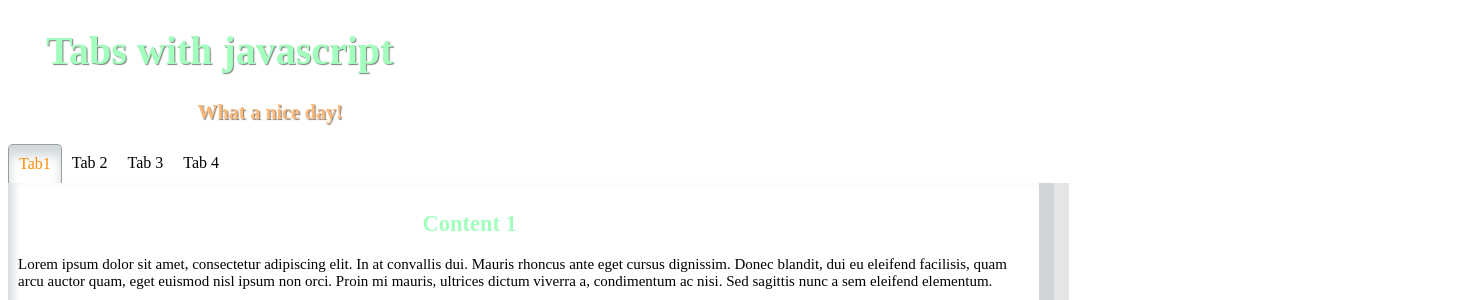
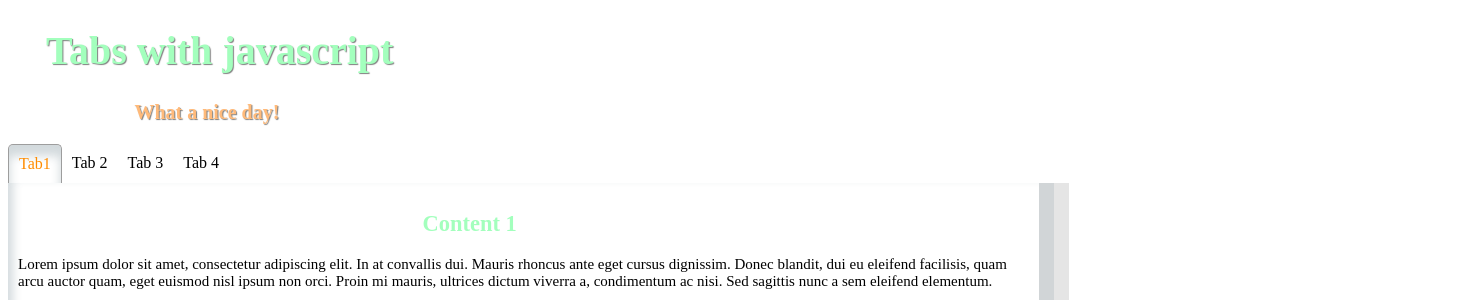
Before and after one commit to kootoomo/tabsjs, a plain HTML site: page index.html in a window 1280 px wide. Shown: the top 300 px of the page, 1462 px wide, since content can reach past the window. Drawn offline with Linux system fonts and the light colour scheme.

Commit message:
fix some styles

```diff
--- a/style.css
+++ b/style.css
@@ -11,7 +11,7 @@ h1 {
     text-shadow: -1px -1px 1px rgba(255,255,255,.1), 1px 1px 1px rgba(0,0,0,.5);
 }
 h3 {
-    transform: translateX(15%);
+    transform: translateX(10%);
     font-size: 2rem;
     color: #ffba7a;
     text-shadow: -1px -1px 1px rgba(255,255,255,.1), 1px 1px 1px rgba(0,0,0,.5);
```
